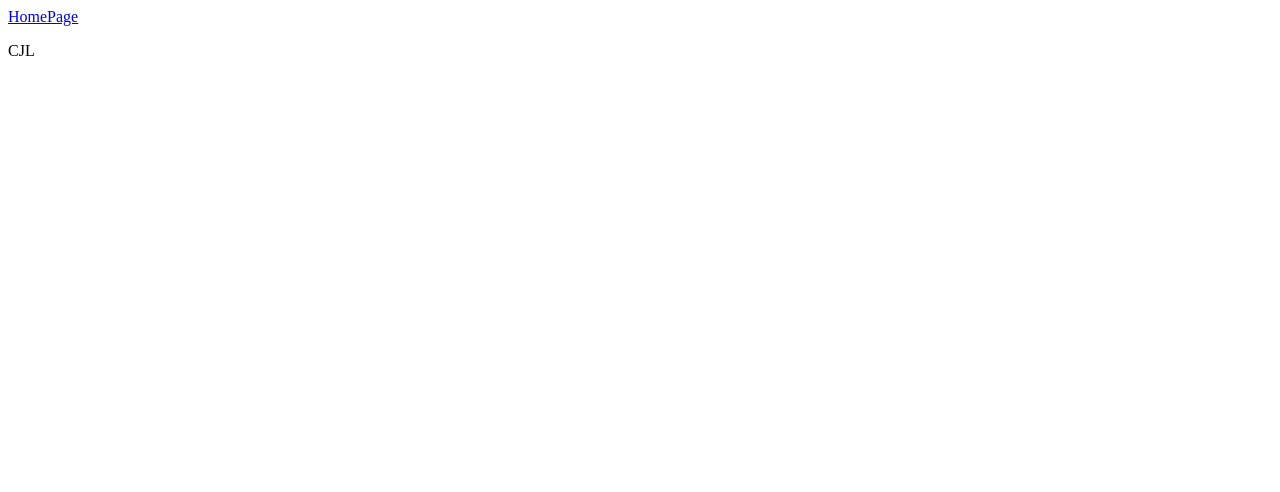
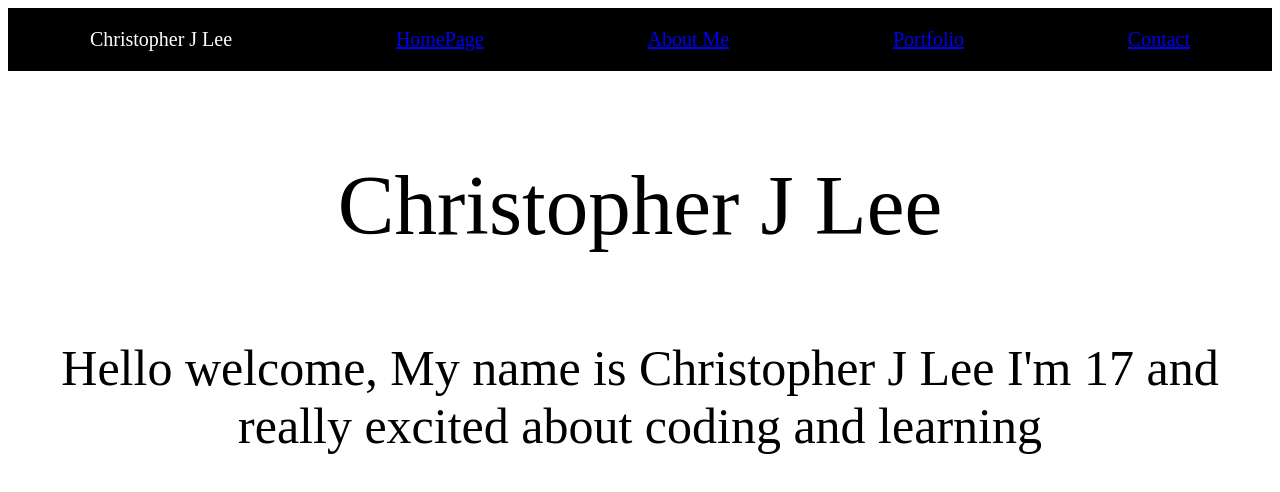
Before and after one commit to MrCJLee/MrCJLee.github.io, a plain HTML site: page about.html in a window 1280 px wide. Drawn offline with Linux system fonts and the light colour scheme.

Commit message:
facebook

```diff
--- a/about.html
+++ b/about.html
@@ -1,11 +1,25 @@
+
+
 <!DOCTYPE html>
 <html>
     <head>
-        <title> </title>
+        <title>Portfolio</title>
+
+      <link href="https://fonts.googleapis.com/css?family=Yeseva+One" rel="stylesheet">
+
+       <link rel="stylesheet" href="style.css" />
+
     </head>
     <body>
-<a href="index.html">HomePage</a>
+        <div class="row footer">
+            <p>Christopher J Lee</p>
+            <a href="index.html"><p>HomePage</p></a>
+            <a href="about.html"><p>About Me</p></a>
+            <a href="prof.html"><p>Portfolio</p></a>
+           <a href="con.html"><p>Contact</p></a>
+        </div>
+        <div class="row mid">
+            <p id="namei">Christopher J Lee </p>
 
-<p>CJL</p>
-    </body>
-</html>
+            <p>Hello welcome, My name is Christopher J Lee
+            I'm 17 and really excited about coding and learning </p>
```
Also changed, not shown: con.html (+15 -4 lines), index.html (+2 -2 lines), prof.html (+16 -5 lines).
